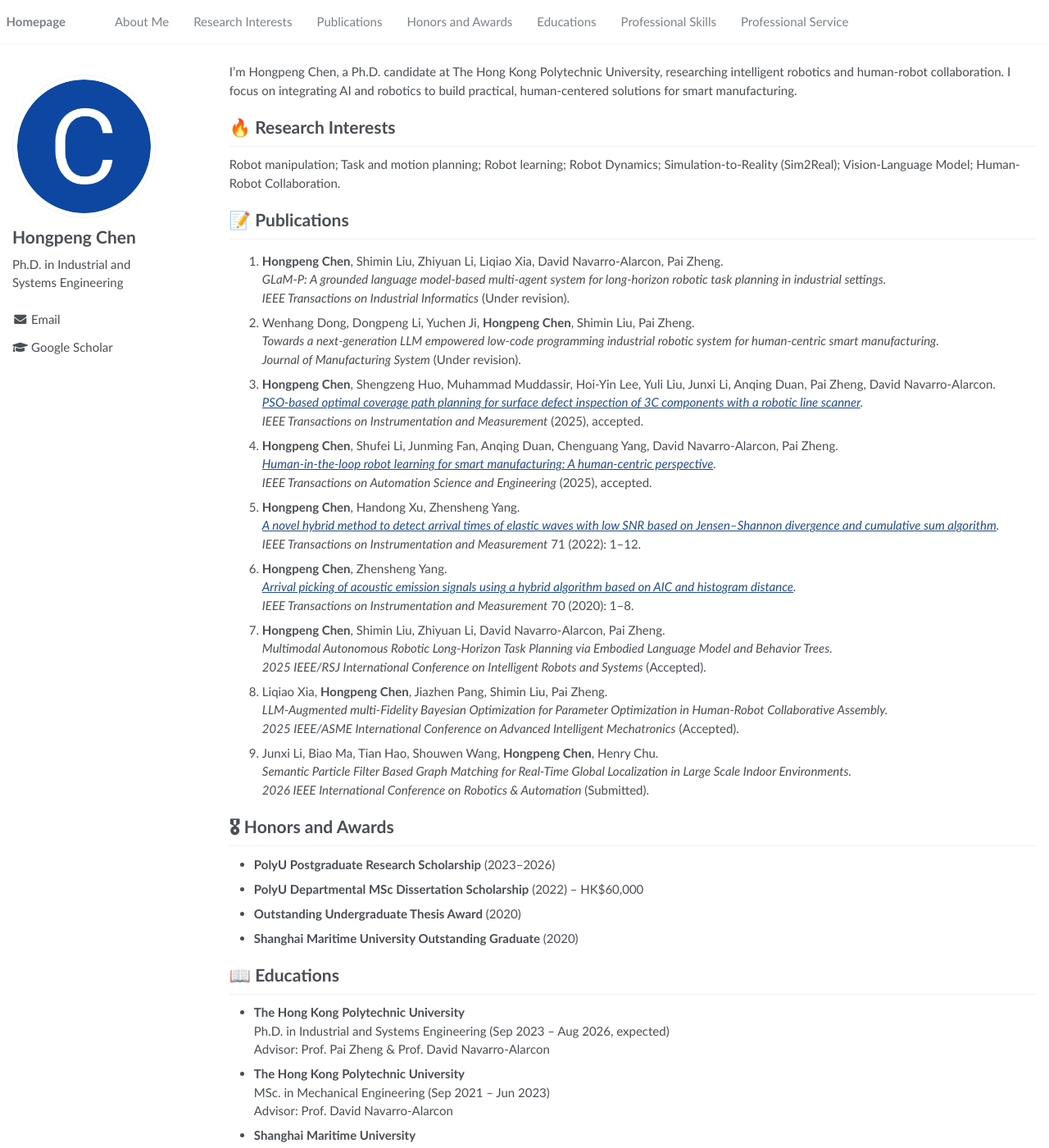
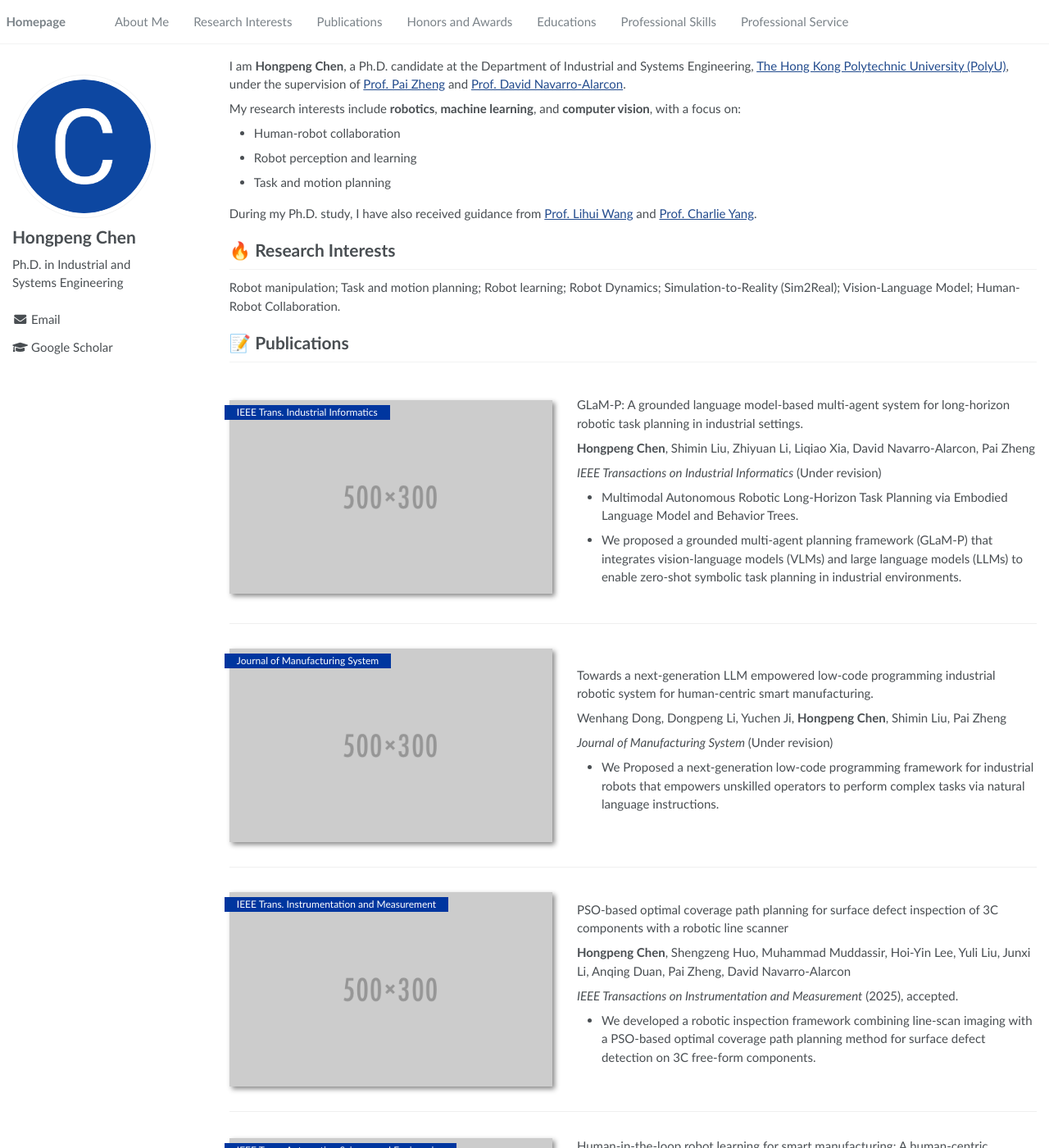
Before and after one commit to hongpeng-chen/chen-hongpeng.github.io, a Jekyll site: the page built from _pages/about.md, in a window 1280 px wide and 1400 px high. Shown: the whole window at 82% size. Built offline with Jekyll 4.4.1, drawn with Linux system fonts in a browser that asks for light colours; some of the changed text lies outside the part shown.

Commit message:
updated paper format

```diff
--- a/_pages/about.md
+++ b/_pages/about.md
@@ -15,50 +15,104 @@ redirect_from:
 {% endif %}
 {% assign url = gsDataBaseUrl | append: "google-scholar-stats/gs_data_shieldsio.json" %}
 
-<span class='anchor' id='about-me'></span>
+I am **Hongpeng Chen**, a Ph.D. candidate at the Department of Industrial and Systems Engineering, [The Hong Kong Polytechnic University (PolyU)](https://www.polyu.edu.hk/), under the supervision of [Prof. Pai Zheng](https://www.polyu.edu.hk/en/ise/people/academic-staff/pai-zheng/) and [Prof. David Navarro-Alarcon](https://www.polyu.edu.hk/me/people/academic-teaching-staff/david-navarro-alarcon-prof/).
 
-I’m Hongpeng Chen, a Ph.D. candidate at The Hong Kong Polytechnic University, researching intelligent robotics and human-robot collaboration. I focus on integrating AI and robotics to build practical, human-centered solutions for smart manufacturing.
+My research interests include **robotics**, **machine learning**, and **computer vision**, with a focus on:
+- Human-robot collaboration
+- Robot perception and learning
+- Task and motion planning
+
+During my Ph.D. study, I have also received guidance from [Prof. Lihui Wang](https://www.kth.se/profile/lihuiw) and [Prof. Charlie Yang](https://www.liverpool.ac.uk/people/charlie-yang).
 
 # 🔥 Research Interests
 Robot manipulation; Task and motion planning; Robot learning; Robot Dynamics; Simulation-to-Reality (Sim2Real); Vision-Language Model; Human-Robot Collaboration.
 
 # 📝 Publications
 
-1. **Hongpeng Chen**, Shimin Liu, Zhiyuan Li, Liqiao Xia, David Navarro-Alarcon, Pai Zheng.
-   *GLaM-P: A grounded language model-based multi-agent system for long-horizon robotic task planning in industrial settings.*
-   _IEEE Transactions on Industrial Informatics_ (Under revision).
+<div class='paper-box'><div class='paper-box-image'><div><div class="badge">IEEE Trans. Industrial Informatics</div><img src='images/500x300.png' alt="sym" width="100%"></div></div>
+<div class='paper-box-text' markdown="1">
+GLaM-P: A grounded language model-based multi-agent system for long-horizon robotic task planning in industrial settings.
 
-2. Wenhang Dong, Dongpeng Li, Yuchen Ji, **Hongpeng Chen**, Shimin Liu, Pai Zheng.
-   *Towards a next-generation LLM empowered low-code programming industrial robotic system for human-centric smart manufacturing.*
-   _Journal of Manufacturing System_ (Under revision).
+**Hongpeng Chen**, Shimin Liu, Zhiyuan Li, Liqiao Xia, David Navarro-Alarcon, Pai Zheng
 
-3. **Hongpeng Chen**, Shengzeng Huo, Muhammad Muddassir, Hoi-Yin Lee, Yuli Liu, Junxi Li, Anqing Duan, Pai Zheng, David Navarro-Alarcon.
-   *<a href="https://scholar.google.com/citations?view_op=view_citation&hl=zh-TW&user=Zn4ROH4AAAAJ&citation_for_view=Zn4ROH4AAAAJ:2osOgNQ5qMEC" target="_blank">PSO-based optimal coverage path planning for surface defect inspection of 3C components with a robotic line scanner</a>.*
-   _IEEE Transactions on Instrumentation and Measurement_ (2025), accepted. <span class='show_paper_citations' data='Zn4ROH4AAAAJ:2osOgNQ5qMEC'></span>
+_IEEE Transactions on Industrial Informatics_ (Under revision)
 
-4. **Hongpeng Chen**, Shufei Li, Junming Fan, Anqing Duan, Chenguang Yang, David Navarro-Alarcon, Pai Zheng.
-   *<a href="https://scholar.google.com/citations?view_op=view_citation&hl=zh-TW&user=Zn4ROH4AAAAJ&citation_for_view=Zn4ROH4AAAAJ:UeHWp8X0CEIC" target="_blank">Human-in-the-loop robot learning for smart manufacturing: A human-centric perspective</a>.*
-   _IEEE Transactions on Automation Science and Engineering_ (2025), accepted. <span class='show_paper_citations' data='Zn4ROH4AAAAJ:UeHWp8X0CEIC'></span>
+- Multimodal Autonomous Robotic Long-Horizon Task Planning via Embodied Language Model and Behavior Trees.
+- We proposed a grounded multi-agent planning framework (GLaM-P) that integrates vision-language models (VLMs) and large language models (LLMs) to enable zero-shot symbolic task planning in industrial environments.
+</div>
+</div>
 
-5. **Hongpeng Chen**, Handong Xu, Zhensheng Yang.
+<div class='paper-box'><div class='paper-box-image'><div><div class="badge">Journal of Manufacturing System</div><img src='images/500x300.png' alt="sym" width="100%"></div></div>
+<div class='paper-box-text' markdown="1">
+Towards a next-generation LLM empowered low-code programming industrial robotic system for human-centric smart manufacturing.
+
+Wenhang Dong, Dongpeng Li, Yuchen Ji, **Hongpeng Chen**, Shimin Liu, Pai Zheng
+
+_Journal of Manufacturing System_ (Under revision)
+
+- We Proposed a next-generation low-code programming framework for industrial robots that empowers unskilled operators to perform complex tasks via natural language instructions.
+</div>
+</div>
+
+<div class='paper-box'><div class='paper-box-image'><div><div class="badge">IEEE Trans. Instrumentation and Measurement</div><img src='images/500x300.png' alt="sym" width="100%"></div></div>
+<div class='paper-box-text' markdown="1">
+PSO-based optimal coverage path planning for surface defect inspection of 3C components with a robotic line scanner
+
+**Hongpeng Chen**, Shengzeng Huo, Muhammad Muddassir, Hoi-Yin Lee, Yuli Liu, Junxi Li, Anqing Duan, Pai Zheng, David Navarro-Alarcon
+
+_IEEE Transactions on Instrumentation and Measurement_ (2025), accepted. <span class='show_paper_citations' data='Zn4ROH4AAAAJ:2osOgNQ5qMEC'></span>
+
+- We developed a robotic inspection framework combining line-scan imaging with a PSO-based optimal coverage path planning method for surface defect detection on 3C free-form components.
+</div>
+</div>
+
+<div class='paper-box'><div class='paper-box-image'><div><div class="badge">IEEE Trans. Automation Science and Engineering</div><img src='images/500x300.png' alt="sym" width="100%"></div></div>
+<div class='paper-box-text' markdown="1">
+Human-in-the-loop robot learning for smart manufacturing: A human-centric perspective
+
+**Hongpeng Chen**, Shufei Li, Junming Fan, Anqing Duan, Chenguang Yang, David Navarro-Alarcon, Pai Zheng
+
+_IEEE Transactions on Automation Science and Engineering_ (2025), accepted. <span class='show_paper_citations' data='Zn4ROH4AAAAJ:UeHWp8X0CEIC'></span>
+
+- We made a survey about Human-in-the-Loop (HITL) robot learning for smart manufacturing and proposed a unified human-centric HITL framework that integrates human perception, cognition, behavior, and empathy to enhance robot learning and decision-making in dynamic manufacturing environments.
+</div>
+</div>
+
+<div class='paper-box'><div class='paper-box-image'><div><div class="badge">IEEE/ASME AIM 2025</div><img src='images/500x300.png' alt="sym" width="100%"></div></div>
+<div class='paper-box-text' markdown="1">
+LLM-Augmented multi-Fidelity Bayesian Optimization for Parameter Optimization in Human-Robot Collaborative Assembly
+
+Liqiao Xia, **Hongpeng Chen**, Jiazhen Pang, Shimin Liu, Pai Zheng
+
+_2025 IEEE/ASME International Conference on Advanced Intelligent Mechatronics_ (Accepted)
+
+- We proposed a multi-fidelity Bayesian optimization framework that incorporates an LLM as a physics-informed low-fidelity surrogate, aiming to reduce the need for expensive high-fidelity experiments in human-robot collaborative assembly (HRCA)
+</div>
+</div>
+
+<div class='paper-box'><div class='paper-box-image'><div><div class="badge">IEEE ICRA 2026</div><img src='images/500x300.png' alt="sym" width="100%"></div></div>
+<div class='paper-box-text' markdown="1">
+Semantic Particle Filter Based Graph Matching for Real-Time Global Localization in Large Scale Indoor Environments
+
+Junxi Li, Biao Ma, Tian Hao, Shouwen Wang, **Hongpeng Chen**, Henry Chu
+
+_2026 IEEE International Conference on Robotics & Automation_ (Submitted)
+
+- We proposed a particle filter-based global localization framework that leverages 3D semantic graph matching to address repeated topological features and local optima in large-scale indoor environments
+</div>
+</div>
+
+- **Hongpeng Chen**, Handong Xu, Zhensheng Yang.
    *<a href="https://scholar.google.com/citations?view_op=view_citation&hl=zh-TW&user=Zn4ROH4AAAAJ&citation_for_view=Zn4ROH4AAAAJ:u-x6o8ySG0sC" target="_blank">A novel hybrid method to detect arrival times of elastic waves with low SNR based on Jensen–Shannon divergence and cumulative sum algorithm</a>.*
    _IEEE Transactions on Instrumentation and Measurement_ 71 (2022): 1–12. <span class='show_paper_citations' data='Zn4ROH4AAAAJ:u-x6o8ySG0sC'></span>
 
-6. **Hongpeng Chen**, Zhensheng Yang.
+- **Hongpeng Chen**, Zhensheng Yang.
    *<a href="https://scholar.google.com/citations?view_op=view_citation&hl=zh-TW&user=Zn4ROH4AAAAJ&citation_for_view=Zn4ROH4AAAAJ:u5HHmVD_uO8C" target="_blank">Arrival picking of acoustic emission signals using a hybrid algorithm based on AIC and histogram distance</a>.*
    _IEEE Transactions on Instrumentation and Measurement_ 70 (2020): 1–8. <span class='show_paper_citations' data='Zn4ROH4AAAAJ:u5HHmVD_uO8C'></span>
 
-7. **Hongpeng Chen**, Shimin Liu, Zhiyuan Li, David Navarro-Alarcon, Pai Zheng.
+- **Hongpeng Chen**, Shimin Liu, Zhiyuan Li, David Navarro-Alarcon, Pai Zheng.
    *Multimodal Autonomous Robotic Long-Horizon Task Planning via Embodied Language Model and Behavior Trees.*
    _2025 IEEE/RSJ International Conference on Intelligent Robots and Systems_ (Accepted).
-
-8. Liqiao Xia, **Hongpeng Chen**, Jiazhen Pang, Shimin Liu, Pai Zheng.
-   *LLM-Augmented multi-Fidelity Bayesian Optimization for Parameter Optimization in Human-Robot Collaborative Assembly.*
-   _2025 IEEE/ASME International Conference on Advanced Intelligent Mechatronics_ (Accepted).
-
-9. Junxi Li, Biao Ma, Tian Hao, Shouwen Wang, **Hongpeng Chen**, Henry Chu.
-   *Semantic Particle Filter Based Graph Matching for Real-Time Global Localization in Large Scale Indoor Environments.*
-   _2026 IEEE International Conference on Robotics & Automation_ (Submitted).
 
 # 🎖 Honors and Awards
 - **PolyU Postgraduate Research Scholarship** (2023–2026)
```
